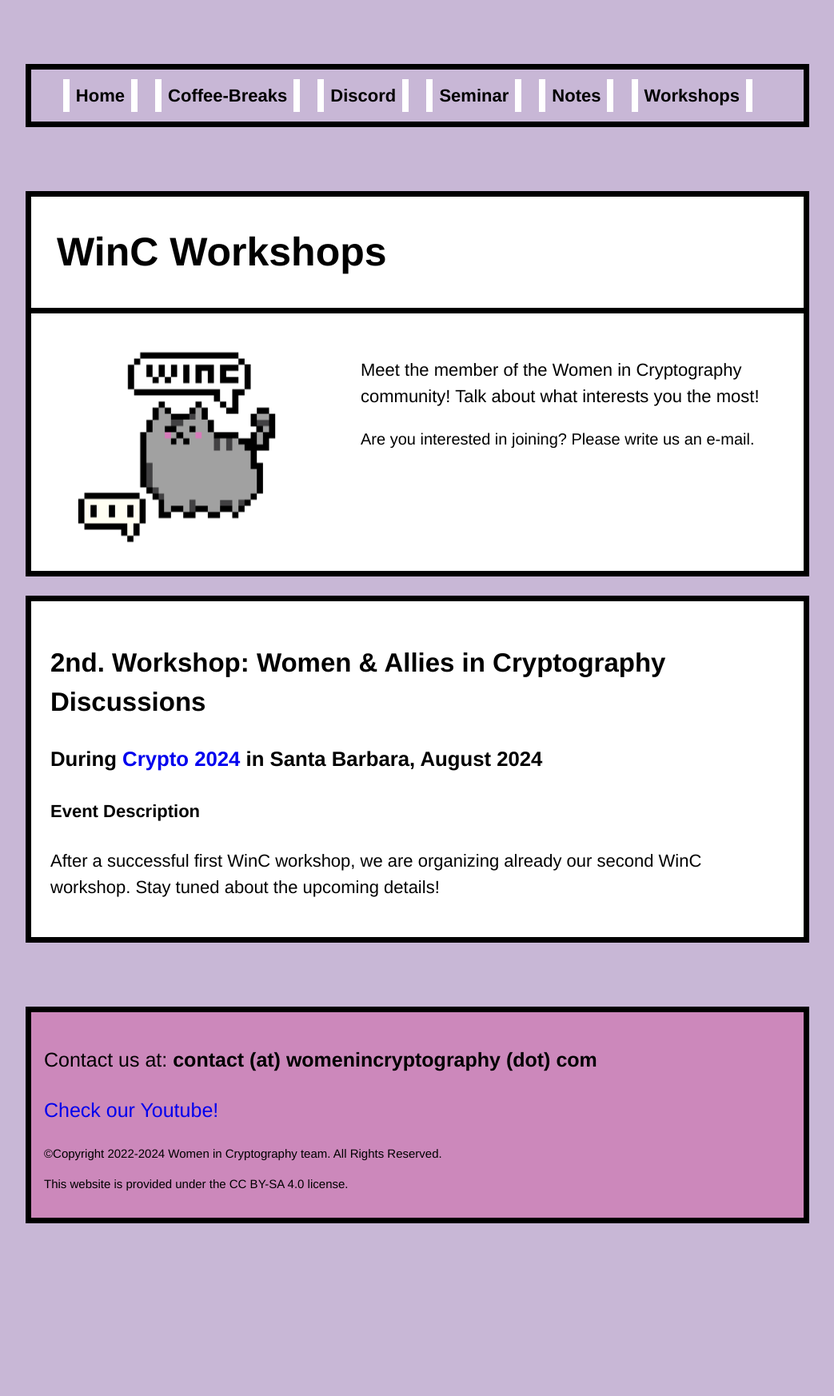
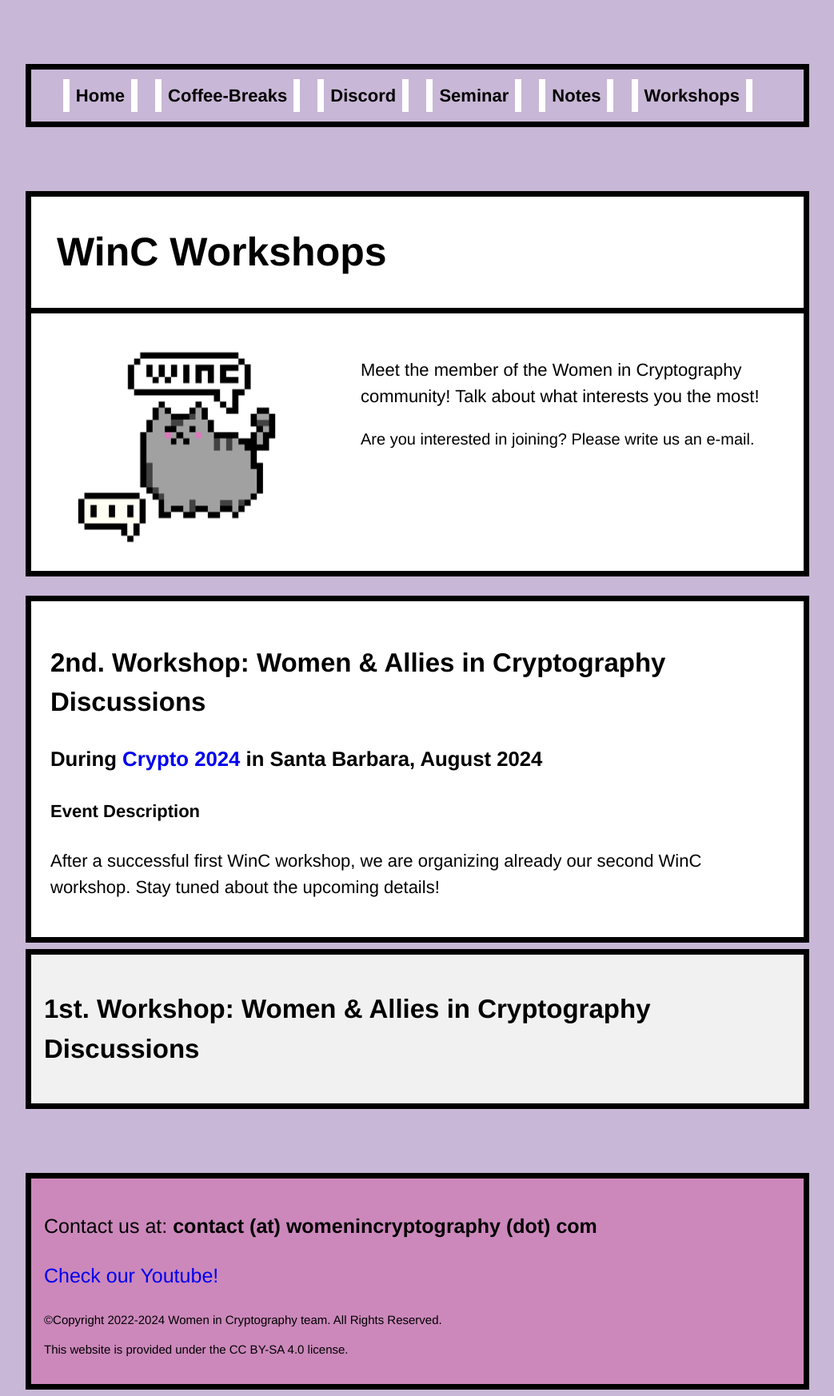
Before and after one commit to women-in-cryptography/women-in-cryptography-website, a Jekyll site: the page built from workshop.html, in a window 1280 px wide. Shown: the whole page at 80% size, without its empty margins (118-1161 px from the left). Built offline with Jekyll 4.4.1, drawn with Linux system fonts in a browser that asks for light colours; before the commit the page ends 1538 px from its top, so only the background shows below that.

Commit message:
Final fix

```diff
--- a/statements.html
+++ b/statements.html
@@ -13,7 +13,7 @@
   </div>
 </div>
 
-<div class="regular-description">
+<div class="regular-description-fixed">
   <h2>Women in Cryptography Network Reception @Crypto’22</h2>
   <p>Results written on the white board during the meeting, categorized complemented with useful links. Any suggestions/comments are more than welcomed.
 	<h3>Improving Culture in our Crypto Community</h3>
--- a/workshop.html
+++ b/workshop.html
@@ -39,8 +39,10 @@
   -->
 </div>
 
+<input type="checkbox" id="collapsible2" class="toggle">
+<label for="collapsible2" class="collapsible-btn"><h2>1st. Workshop: Women & Allies in Cryptography Discussions</h2></label>
 <div class="regular-description">
-  <h2>First Workshop: Women & Allies in Cryptography Discussions</h2>
+  <h2></h2>
   <h3>Birds of a Feather Event during <a href="https://eurocrypt.iacr.org/2024/" target="_blank">Eurocrypt 2024</a> in Zürich, May 2024</h3>
   <h4>Event Description</h4>
   <p>
```
